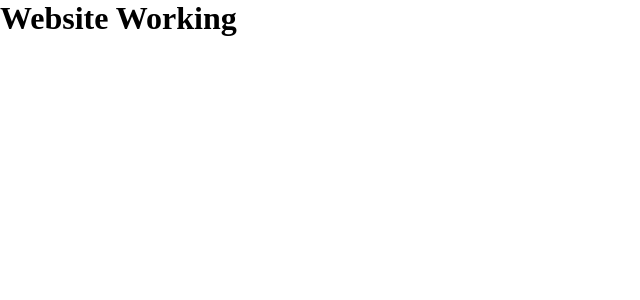
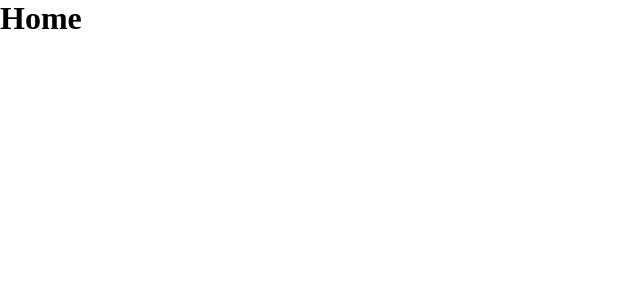
Before and after one commit to richlyn-sudo/school-event-planner, a Next.js app: page / in a window 1280 px wide. Shown: the top 300 px of the page, without its empty margins (0-640 px from the left). Built offline with nearby package versions, Linux system fonts and the light colour scheme.

Commit message:
fix root route

```diff
--- a/app/page.tsx
+++ b/app/page.tsx
@@ -1,7 +1,3 @@
 export default function Home() {
-  return (
-    <div>
-      <h1>Website Working</h1>
-    </div>
-  );
+  return <h1>Home</h1>;
 }
```
